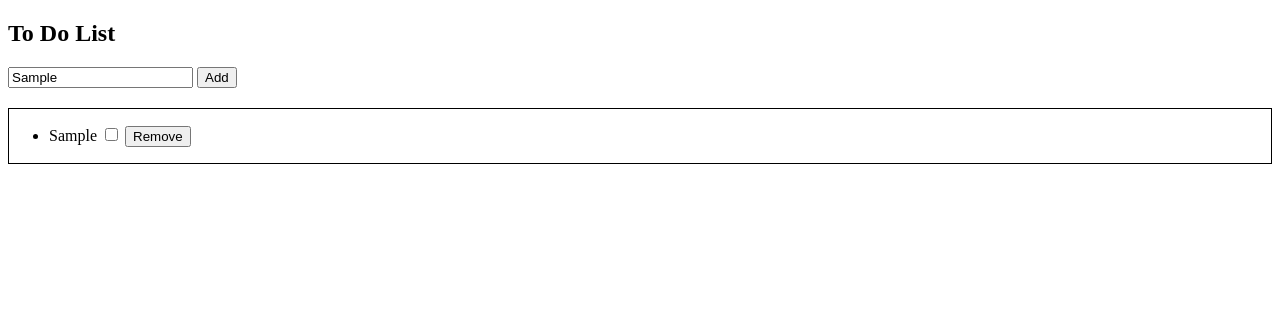
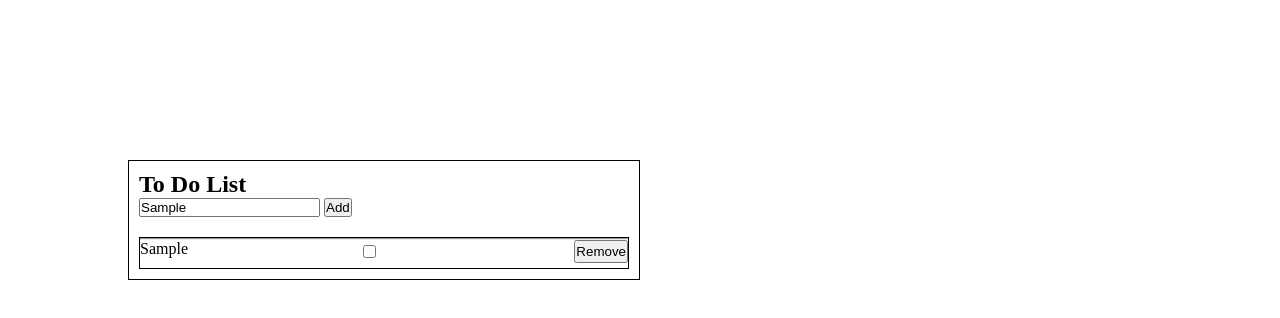
Before and after one commit to aimedivin/Mind-Grenade-Challenges, a plain HTML site: page To-Do List/index.html in a window 1280 px wide. Both pictures are taken after typing "Sample" into the empty fields and a click on the button "Add". Drawn offline with Linux system fonts and the light colour scheme.

Commit message:
DOM manipulating elements

```diff
--- a/To-Do List/css/style.css
+++ b/To-Do List/css/style.css
@@ -1,11 +1,43 @@
-.list {
+* {
+    margin: 0;
+    padding: 0;
+    box-sizing: border-box;
+}
+.container {
+    position: absolute;
+    top: 20%;
+    left: 10%;
+    width: 40%;
+    border: black solid 1px;
+    margin: auto;
+    padding: 10px;
+}
+.listItem {
     margin-top: 20px;
     border: black solid 1px;
+    min-height: 2rem;
+}
+ul {
+    list-style: inside;
+}
+div ul .change {
+    text-decoration: line-through;
+    background-color: rgba(255, 0, 0, 0.596);
+}
+li {
+    display: flex;
+    justify-content: space-between;
+}
+li:nth-child(even) {
+    background-color: rgb(221, 219, 219);
 }
 .check:checked {
     background-color: black;
 }
-.change {
-    text-decoration: line-through;
-    background-color: aqua;
+span {
+    display: flex;
+    flex-wrap: wrap;
+    width: 5%;
+    height: 23px;
+    text-wrap: wrap;
 }
--- a/To-Do List/index.html
+++ b/To-Do List/index.html
@@ -8,19 +8,20 @@
 </head>
 <body>
     <div class="container">
-
-    </div>
         <div class="title">
             <h2>To Do List</h2>
         </div>
-    <div>
+        <div class="inputForm">
             <input type="text" id = "text">
             <button id="additem">Add</button>
         </div>
-    <div class="list">
+        <div class="listItem">
+            <hr>
             <ul id = "tasklist">
             </ul>
         </div>
+    </div>
+
     <script src="main.js">
     </script>
 </body>
--- a/To-Do List/main.js
+++ b/To-Do List/main.js
@@ -7,6 +7,9 @@ const button = document.getElementById("additem");
             if(document.getElementById(box).checked) {
                 document.getElementById(box).setAttribute('checked','checked');
                 document.getElementById(cla).setAttribute("class","change");
+            } else {
+                document.getElementById(box).removeAttribute('checked')
+                document.getElementById(cla).removeAttribute("class");
             }
         };
 
@@ -16,8 +19,7 @@ const button = document.getElementById("additem");
         }
 
         button.addEventListener('click', () =>{
-            ul.innerHTML += `<li id="id${ul.children.length}">
-                ${input.value}
+            ul.innerHTML += `<li id="id${ul.children.length}"><span>${input.value} </span>
                 <input type="checkbox" id ="check${ul.children.length}" onclick ="check('check${ul.children.length}', 'id${ul.children.length}')">
                 <button onclick ="remove('id${ul.children.length}')">Remove</button>
                 </li>`;
```
Lines whose indentation alone changed are shown as unchanged.
